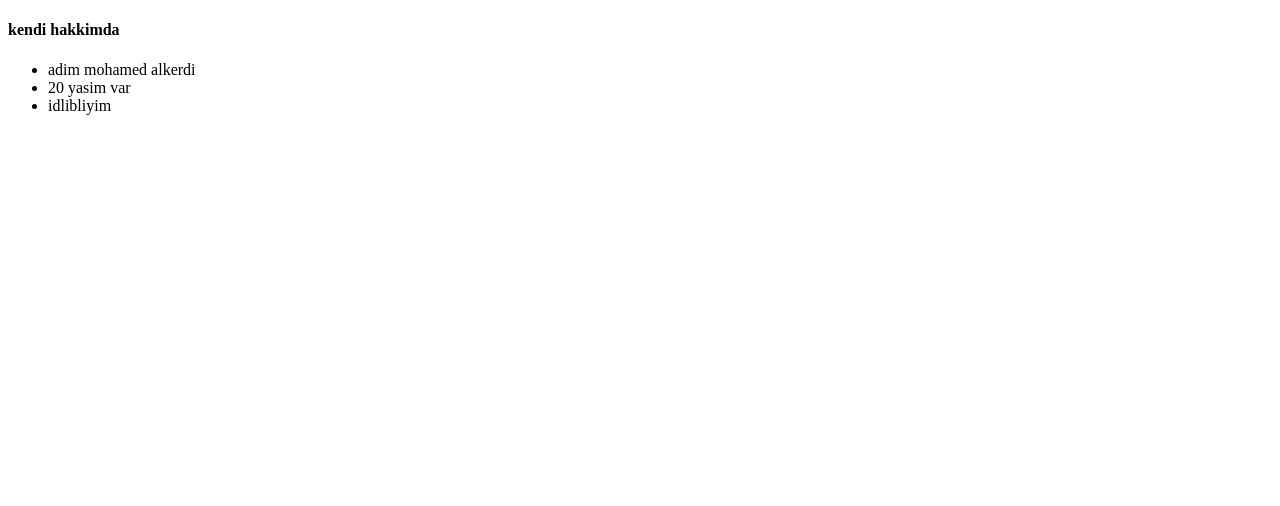
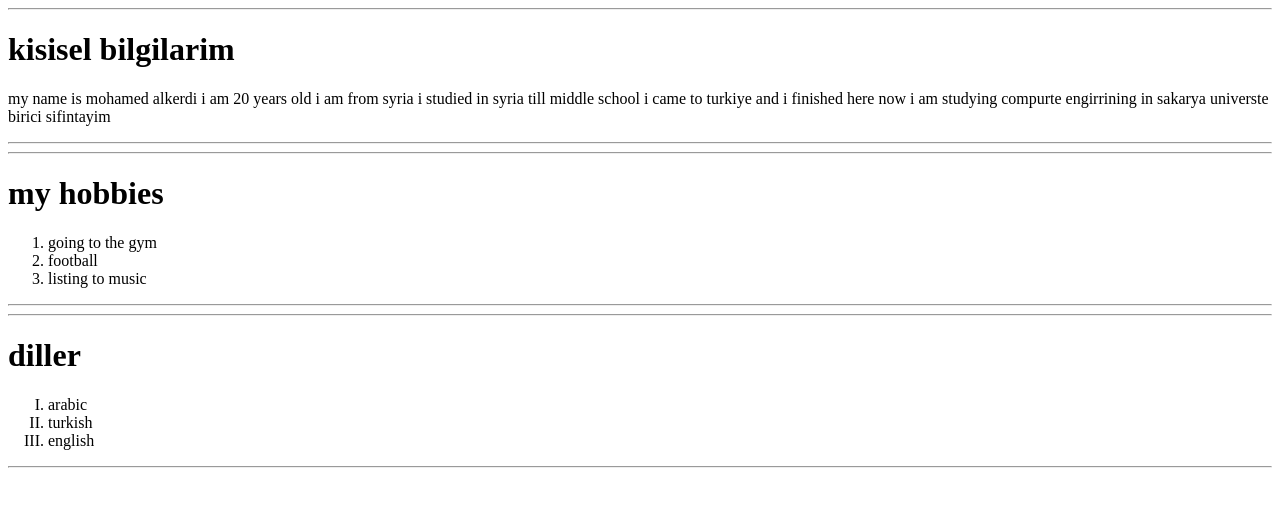
Before and after one commit to Mohamedalkerdi/g2112odev, a plain HTML site: page aboutMe.html in a window 1280 px wide. Drawn offline with Linux system fonts and the light colour scheme.

Commit message:
Düzeltmeler Yaptım
html odevi

```diff
--- a/aboutMe.html
+++ b/aboutMe.html
@@ -1,18 +1,36 @@
 <!DOCTYPE html>
-<html lang="tr">
+<html lang="en">
+
 <head>
     <meta charset="UTF-8">
-    <meta http-equiv="X-UA-Compatible" content="IE=edge">
+    <title>kisisel bilgilarim </title>
     <meta name="viewport" content="width=device-width, initial-scale=1.0">
-    <title>aboutMe</title>
 </head>
 <body>
-    <h4>kendi hakkimda </h4>
-    <ul>
-       <li>adim mohamed alkerdi</li>
-       <li>20 yasim var</li>
-      <li>idlibliyim</li>
-</ul>
+    <hr>
+    <h1>kisisel bilgilarim</h1>
+       <p> my name is mohamed alkerdi i am 20 years old  i am from syria i studied in syria till middle school i came to turkiye and i finished here
+        now i am studying compurte engirrining in sakarya universte birici sifintayim   </p>
+     <hr>
 
+     <hr>
+    <h1>my hobbies </h1>
+
+    <ol type="1">
+         <li> going to the gym </li>
+         <li> football </li>
+         <li> listing to music</li>
+
+    </ol>
+    <hr>
+
+    <hr>
+    <h1>diller</h1>
+    <ol type="I">
+        <li>arabic</li>
+        <li>turkish</li>
+        <li>english</li>
+    </ol>
+    <hr>
 </body>
 </html>
```
